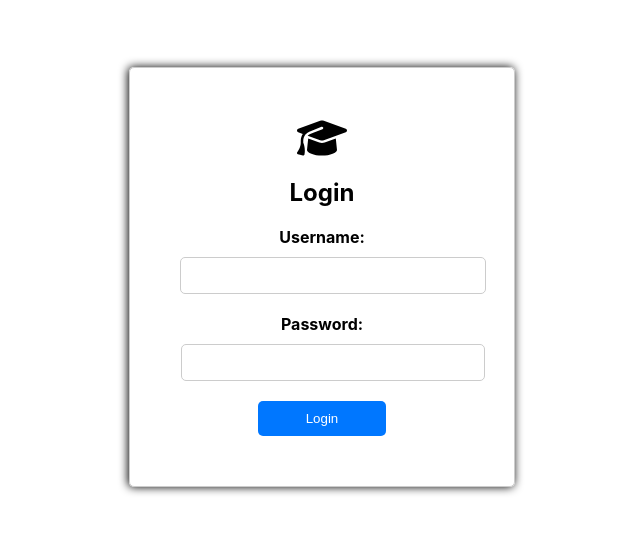
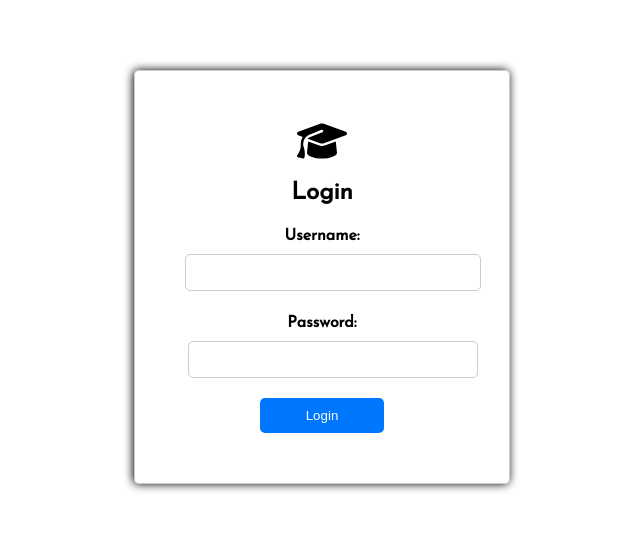
Before and after one commit to Nasru-123/School, a React (Create React App) app in the folder client/: page / in a window 1280 px wide. Shown: the part 123-656 px from the top of the page, without its empty margins (318-958 px from the left). Built offline with nearby package versions, Linux system fonts and the light colour scheme.

Commit message:
Changed Text Font Style

```diff
--- a/client/src/LoginPage.css
+++ b/client/src/LoginPage.css
@@ -1,3 +1,7 @@
+@import url('https://fonts.googleapis.com/css?family=Josefin+Sans');
+
+
+
 .login-page {
     display: flex;
     flex-direction: column;
@@ -73,3 +77,11 @@
   .school_icon{
     font-size: 40px;
   }
+
+  .login_text{
+    font-family: 'Josefin Sans', cursive;
+  }
+
+  .user-password-text {
+    font-family: 'Josefin Sans', cursive;
+  }
--- a/client/src/LoginPage.js
+++ b/client/src/LoginPage.js
@@ -51,13 +51,15 @@ function LoginPage() {
     <div className="login-page">
       <form onSubmit={handlingSubmit}>
         <FontAwesomeIcon className="school_icon" icon={faGraduationCap} />
-        <h2>Login</h2>
+        <h2 className="login_text">Login</h2>
         {authentated && isAlertVisible ? (
           <h5 className="Popup">Incorrect Password</h5>
         ) : null}
 
         <div>
-          <label htmlFor="username">Username:</label>
+          <label className="user-password-text" htmlFor="username">
+            Username:
+          </label>
           <input
             className={isTrue && isAlertVisible ? "redInput" : "input"}
             type="text"
@@ -68,7 +70,7 @@ function LoginPage() {
           />
         </div>
         <div>
-          <label htmlFor="password">Password:</label>
+          <label className="user-password-text" htmlFor="password">Password:</label>
           <input
             className={isTrue && isAlertVisible ? "redInput" : "input"}
             type="password"
```
